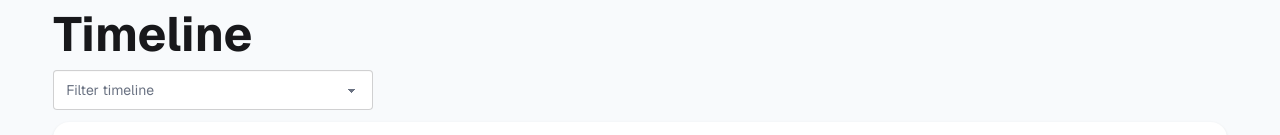
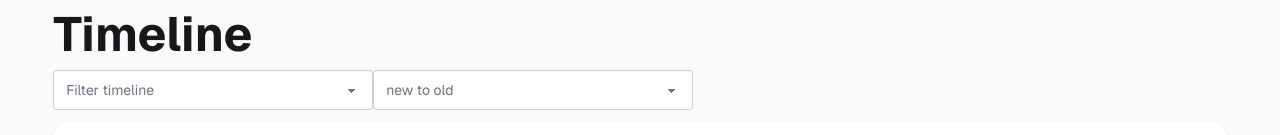
Before and after one commit to ibrahimhosen4045-max/B13-A7-keen-keepers, a React (Vite) app: page /timeline in a window 1280 px wide. Shown: the part 146-281 px from the top of the page. Built offline with nearby package versions, Linux system fonts and the light colour scheme; a web font is replaced by a local one.

Commit message:
little fixe this project

```diff
--- a/src/ShareComponent/Navber.jsx
+++ b/src/ShareComponent/Navber.jsx
@@ -30,7 +30,7 @@ const Navber = () => {
   )
 
   return (
-    <div className=' bg-base-100 shadow-sm'>
+    <div className=' bg-base-100 shadow-sm sticky top-0 z-50'>
       <div className="navbar w-11/12 container mx-auto ">
         <div className="flex-1">
           <h1 className='text-2xl font-bold'>Keen<span className='font-semibold text-[25px] text-[#244D3F]'>Keeper</span></h1>
--- a/src/pages/Timeline/TimeLine.jsx
+++ b/src/pages/Timeline/TimeLine.jsx
@@ -9,6 +9,10 @@ import image from '../../assets/contact.png'
 const TimeLine = () => {
   const {meetFriend, setMeetFriend} = useContext(MyContext)
   const [filter, setFilter] = useState("all")
+  const [sorted, setSorted] = useState("new")
+  console.log(meetFriend);
+
+
 
   const filtertype = meetFriend.filter(type => {
     if(filter === "all"){
@@ -16,6 +20,14 @@ const TimeLine = () => {
     }
     return type.calltype === filter
   })
+
+  const sortData = [...filtertype].sort((a, b) => {
+    const dateA = new Date(a.timestamp)
+    const dateB = new Date(b.timestamp)
+
+    return sorted === "new" ? dateB - dateA : dateA - dateB
+  })
+
 
   return (
     <div className='py-10 md:py-20 w-full h-full bg-[#F8FAFC]'>
@@ -29,11 +41,15 @@ const TimeLine = () => {
             <option value="text" className='text-black'>Text</option>
             <option value="video" className='text-black'>Video</option>
           </select>
+          <select  defaultValue="" onChange={(e) => setSorted(e.target.value === "new" ? "old" : "new")} className="select text-gray-500 outline-none">
+            <option value="new" >new to old</option>
+            <option value="old" >old to new</option>
+          </select>
         </div>
       </div>
       {meetFriend.length === 0 ? <div className='font-semibold text-xl container w-11/12 mx-auto bg-white flex flex-col items-center py-10 rounded-2xl shadow'><img className='w-50' src={image} alt="" /> <h1>No Contacts</h1></div> :
       <div className='flex flex-col gap-6 container w-11/12 mx-auto py-6'>
-        {filtertype.map((info, index) => <div key={index} className='flex items-center gap-5 p-4 shadow-md border border-gray-100 rounded-lg bg-white'>
+        {sortData.map((info, index) => <div key={index} className='flex items-center gap-5 p-4 shadow-md border border-gray-100 rounded-lg bg-white'>
           <img src={info.calltype === "text" ? text : info.calltype === "call" ? call : video} alt="" />
           <div>
             <h1 className='text-lg text-[#64748B]'><span className='text-xl font-semibold text-[#244D3F] capitalize'>{info.calltype}</span> with {info.name}</h1>
```
Also changed, not shown: vercel.json (added).
